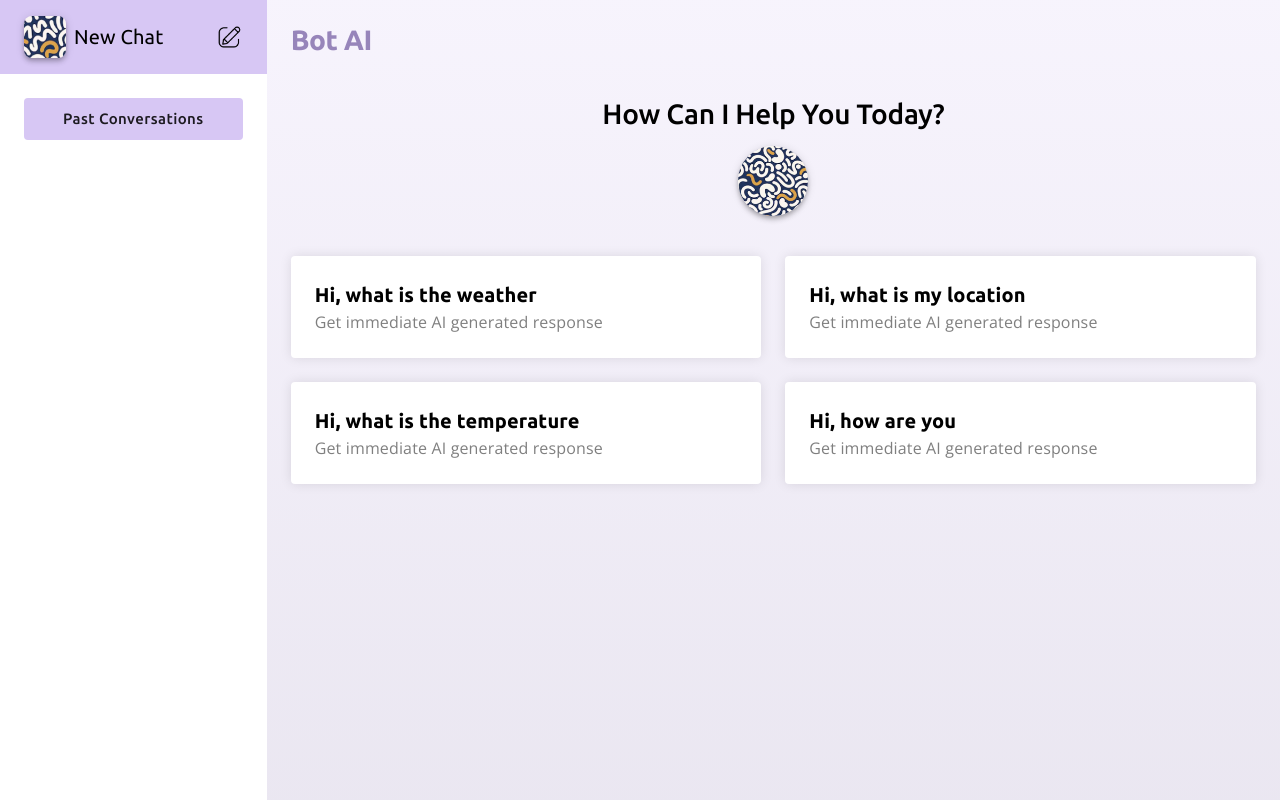
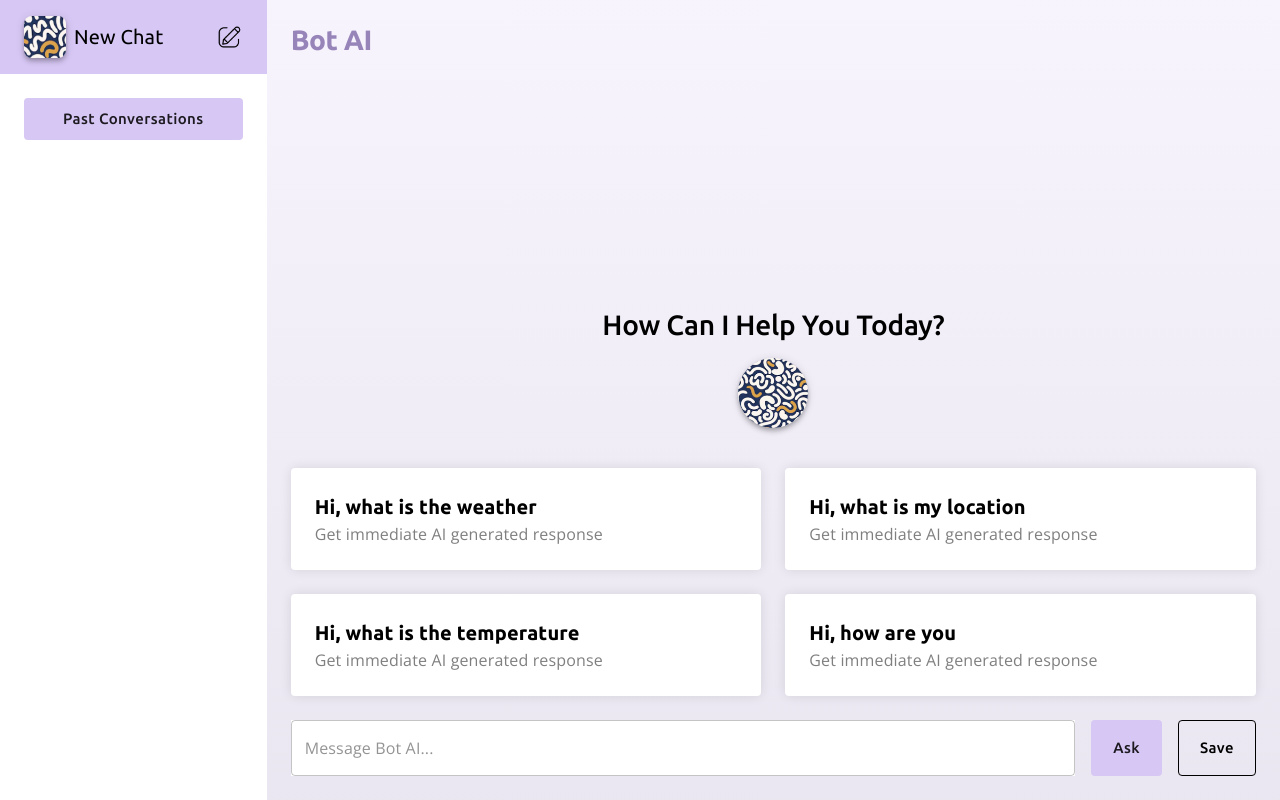
Before and after one commit to SHUBHAM-126/Bot-AI, a React (Create React App) app: page / in a window 1280 px wide. Built offline with nearby package versions, Linux system fonts and the light colour scheme.

Commit message:
Added chat input component

```diff
--- /dev/null
+++ b/src/components/ChatInput/ChatInput.jsx
@@ -0,0 +1,33 @@
+import { TextField, Box, Button, Stack } from '@mui/material'
+
+export default function ChatInput() {
+    return (
+        <Box>
+            <Box component={'form'}>
+                <Stack
+                    direction={'row'}
+                    spacing={2}
+                >
+                    <TextField
+                        placeholder='Message Bot AI...'
+                        sx={{
+                            flex: 1,
+                            bgcolor: 'primary.light'
+                        }}
+                    />
+                    <Button
+                        variant='contained'
+                        type='submit'
+                    >
+                        Ask
+                    </Button>
+                    <Button
+                        variant='outlined'
+                    >
+                        Save
+                    </Button>
+                </Stack>
+            </Box>
+        </Box>
+    )
+}
--- a/src/components/InitialChat/Card.jsx
+++ b/src/components/InitialChat/Card.jsx
@@ -27,7 +27,11 @@ export default function Card({ heading, subtext }) {
                 '&:hover .MuiIconButton-root': {
                     opacity: 1
                 },
-                cursor: 'pointer'
+                cursor: 'pointer',
+                '&:hover' : {
+                    bgcolor:'primary.bglight'
+                },
+                transition: 'background 200ms ease'
             }}
         >
             <Box>
@@ -44,7 +48,7 @@ export default function Card({ heading, subtext }) {
                     {subtext}
                 </Typography>
             </Box>
-            <IconButton size='small' sx={{ opacity: 0, bgcolor: '#f4f4f4' }}>
+            <IconButton size='small' sx={{ opacity: 0, bgcolor: '#f4f4f4', transition: 'opacity 400ms ease' }}>
                 <ArrowUpwardIcon fontSize='inherit' />
             </IconButton>
         </Stack>
--- a/src/components/InitialChat/InitialChat.jsx
+++ b/src/components/InitialChat/InitialChat.jsx
@@ -25,7 +25,7 @@ export default function InitialChat() {
 
 
     return (
-        <Box>
+        <Stack height={1} justifyContent={'flex-end'} pb={3}>
             <Stack
                 alignItems={'center'}
                 spacing={2}
@@ -50,6 +50,6 @@ export default function InitialChat() {
                     </Grid>
                 ))}
             </Grid>
-        </Box>
+        </Stack>
     )
 }
--- a/src/pages/Home/Home.jsx
+++ b/src/pages/Home/Home.jsx
@@ -1,9 +1,10 @@
-import {Box, Stack, Typography} from '@mui/material';
+import { Box, Stack, Typography } from '@mui/material';
 import InitialChat from '../../components/InitialChat/InitialChat';
+import ChatInput from '../../components/ChatInput/ChatInput';
 
 export default function Home() {
     return (
-        <Box p={3}>
+        <Stack p={3} height={1}>
             <Typography
                 variant='h1'
                 component={'h1'}
@@ -11,10 +12,11 @@ export default function Home() {
                 Bot AI
             </Typography>
 
-            <Stack>
+            <Stack height={1} justifyContent={'space-between'}>
                 <InitialChat />
+                <ChatInput />
             </Stack>
 
-        </Box>
+        </Stack>
     )
 }
--- a/src/theme/ThemePallete.jsx
+++ b/src/theme/ThemePallete.jsx
@@ -1,3 +1,5 @@
+import { BorderColor } from "@mui/icons-material";
+
 export const getThemePallete = (mode) => ({
     palette: {
         mode,
@@ -6,7 +8,8 @@ export const getThemePallete = (mode) => ({
                 primary: {
                     main: '#D7C7F4',
                     light: '#fff',
-                    dark: '#eee'
+                    dark: '#9785BA',
+                    bglight: '#fafafa',
                 },
                 text: {
                     primary: '#000000',
@@ -51,12 +54,23 @@ export const getThemePallete = (mode) => ({
                 size: 'large'
             },
             styleOverrides: {
+                root: {
+                    textTransform: 'none',
+                    fontFamily: 'Ubuntu, sans-serif',
+                },
                 contained: {
-                    fontFamily: 'Ubuntu, sans-serif',
-                    textTransform: 'none',
+                    border: 1,
                     '&:hover': {
-                        background: 'primary.main',
                         color: '#fff'
+                    }
+                },
+                outlined: {
+                    color: '#000',
+                    borderColor: '#000',
+                    '&:hover': {
+                        background: '#9785BA',
+                        borderColor: '#9785BA',
+                        color: '#fff',
                     }
                 }
             }
```
